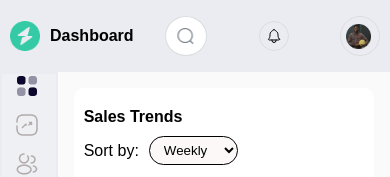
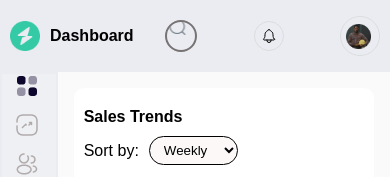
Before and after one commit to bezbrain/geepay-task, a React (Vite) app: page / in a window 390 px wide. Shown: the top 177 px of the page. Built offline with nearby package versions, Linux system fonts and the light colour scheme.

Commit message:
User icon only for search input

```diff
--- a/src/components/sharedLayouts/header/searchInput/search.module.css
+++ b/src/components/sharedLayouts/header/searchInput/search.module.css
@@ -13,6 +13,7 @@
 }
 
 .search__input > input {
+  display: block;
   height: 48px;
   width: 300px;
   border-radius: 20px;
@@ -41,15 +42,18 @@
   }
 }
 @media screen and (max-width: 650px) {
+  .search__input {
+    border: 2px solid #777373;
+    padding: 5px;
+    border-radius: 50%;
+  }
   .search__input > input {
-    width: 48px;
-    border-radius: 50%;
-    cursor: pointer;
-  }
-  .search__input > input::placeholder {
-    color: transparent;
+    display: none;
   }
   .search__input > img {
+    position: static;
+    display: block;
+    transform: translateY(0%);
     cursor: pointer;
   }
 }
```
